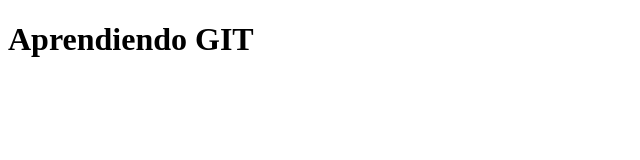
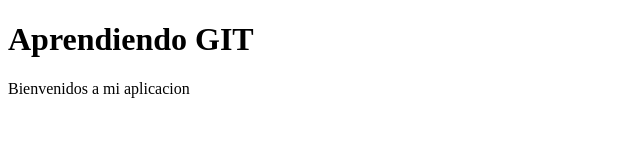
Before and after one commit to ToroEdward/git-github-practica, a plain HTML site: page index.html in a window 1280 px wide. Shown: the whole page, without its empty margins (0-640 px from the left). Drawn offline with Linux system fonts and the light colour scheme.

Commit message:
se añadio un parrafo

```diff
--- a/index.html
+++ b/index.html
@@ -7,5 +7,6 @@
 </head>
 <body>
     <h1>Aprendiendo GIT</h1>
+    <p>Bienvenidos a mi aplicacion</p>
 </body>
 </html>
```
